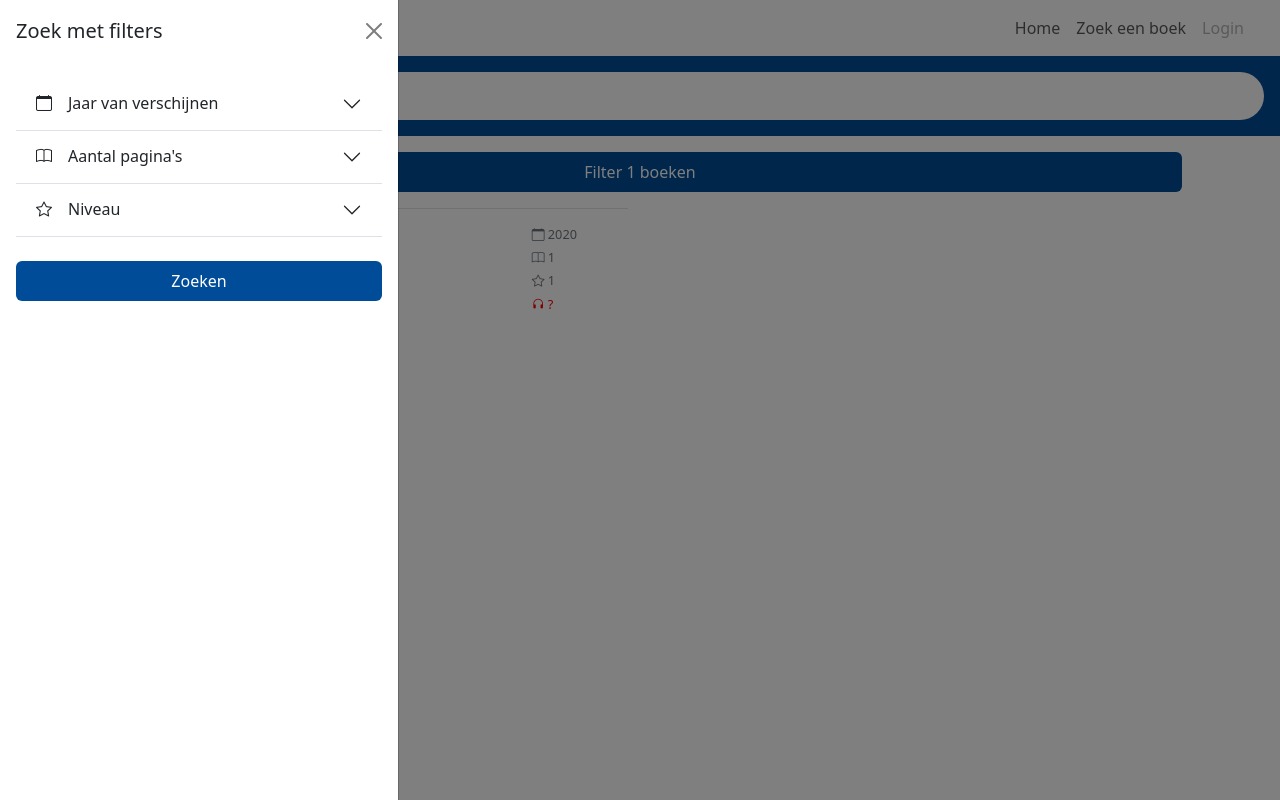
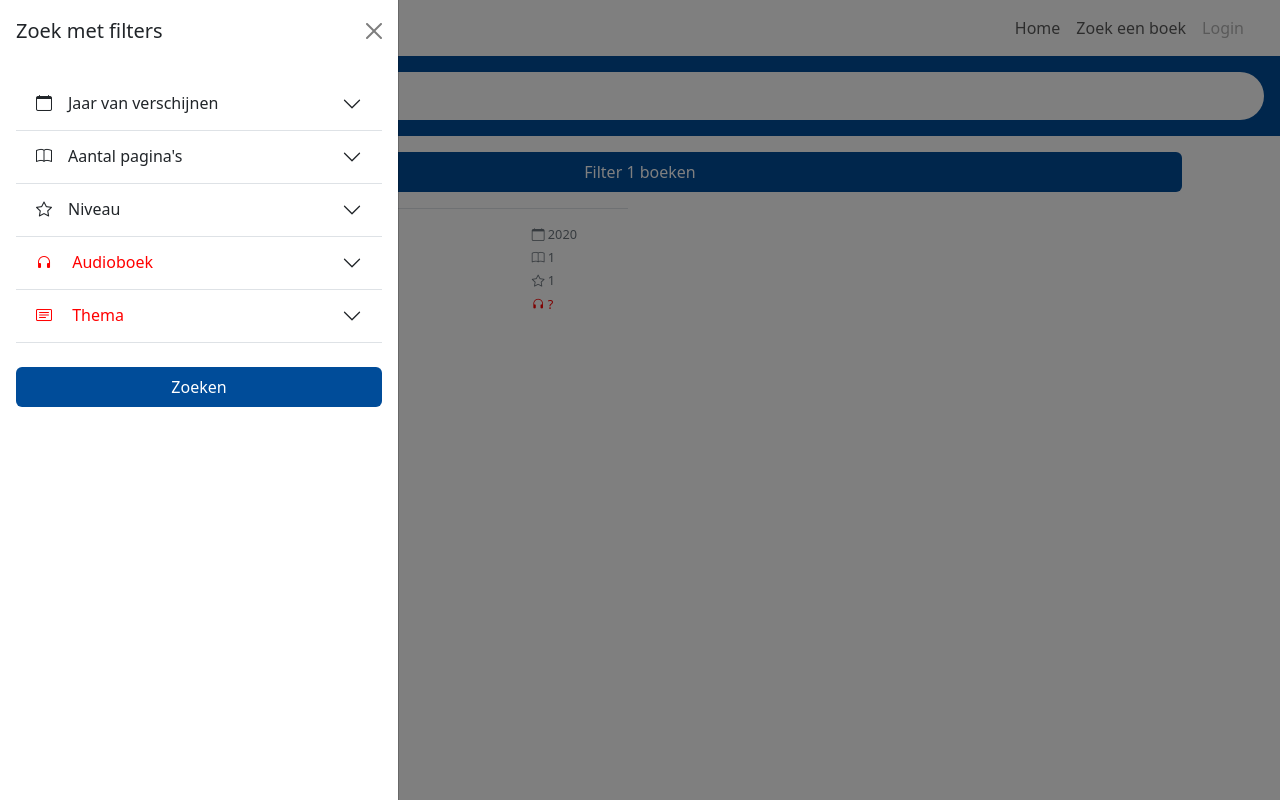
Before and after one commit to tijnh/litlist, a PHP site: page /litlist/browse in a window 1280 px wide, after a click that opens the changed part. Run offline with PHP 8.4, Linux system fonts and the light colour scheme; tables that the repository leaves empty hold one stand-in row (values such as "Sample post"); grey boxes marked "Sample" are stand-in pictures.

Commit message:
Add theme and audiobook filtesr (not working yet)

```diff
--- a/app/controllers/Browse.php
+++ b/app/controllers/Browse.php
@@ -11,6 +11,7 @@ class Browse
   {
     // $data['username'] = empty($_SESSION['USER']) ? 'User' : $_SESSION['USER']->email;
     $bookModel = new BookModel;
+    $themeModel = new ThemeModel;
 
     if ($_SERVER["REQUEST_METHOD"] === "POST")
     {
@@ -35,14 +36,16 @@ class Browse
 
     $data["pageTitle"] = "Zoeken";
     $data["books"] = $this->cleanBookData($books);
-    $data["filterMenu"] = $this->getFilterMenu($bookModel);
+    $data["filterMenu"] = $this->getFilterMenu($bookModel, $themeModel);
 
 
     $this->view('browse', $data);
   }
 
-  private function getFilterMenu($bookModel) {
-    $filterMenu["readingLevels"] = $bookModel->findDistinct("reading_level", "ASC");
+  private function getFilterMenu($bookModel, $themeModel) {
+    $filterMenu["readingLevels"] = $bookModel->findDistinct("reading_level");
+    $filterMenu["audiobookSources"] = $bookModel->findDistinct("audiobook");
+    $filterMenu["themes"] = $themeModel->findDistinct("theme");
     return $filterMenu;
   }
 
--- a/app/core/Model.php
+++ b/app/core/Model.php
@@ -52,7 +52,7 @@ trait Model
 		return false;
 	}
 
-	public function findDistinct($column, $orderType)
+	public function findDistinct($column, $orderType = "ASC")
 	{
 		$query = "SELECT DISTINCT $column FROM $this->table ORDER BY $column $orderType LIMIT $this->limit OFFSET $this->offset";
 		$results = $this->query($query);
--- a/app/views/browse.view.php
+++ b/app/views/browse.view.php
@@ -23,11 +23,11 @@
         <!-- Year filter -->
         <div class="accordion-item border-0">
           <h2 class="accordion-header border-bottom">
-            <button class="accordion-button bg-transparent collapsed" type="button" data-bs-toggle="collapse" data-bs-target="#panelsStayOpen-collapseOne" aria-expanded="false" aria-controls="panelsStayOpen-collapseOne">
+            <button class="accordion-button bg-transparent collapsed" type="button" data-bs-toggle="collapse" data-bs-target="#year-filter-accordion" aria-expanded="false" aria-controls="year-filter-accordion">
               <i class="bi bi-calendar filter-icon"></i> Jaar van verschijnen
             </button>
           </h2>
-          <div id="panelsStayOpen-collapseOne" class="accordion-collapse collapse">
+          <div id="year-filter-accordion" class="accordion-collapse collapse">
             <div class="accordion-body">
 
               <div class="row g-1">
@@ -48,11 +48,11 @@
         <!-- Pages filter -->
         <div class="accordion-item border-0">
           <h2 class="accordion-header border-bottom">
-            <button class="accordion-button bg-transparent collapsed" type="button" data-bs-toggle="collapse" data-bs-target="#panelsStayOpen-collapseTwo" aria-expanded="false" aria-controls="panelsStayOpen-collapseTwo">
+            <button class="accordion-button bg-transparent collapsed" type="button" data-bs-toggle="collapse" data-bs-target="#pages-filter-accordion" aria-expanded="false" aria-controls="pages-filter-accordion">
               <i class="bi bi-book filter-icon"></i> Aantal pagina's
             </button>
           </h2>
-          <div id="panelsStayOpen-collapseTwo" class="accordion-collapse collapse">
+          <div id="pages-filter-accordion" class="accordion-collapse collapse">
             <div class="accordion-body">
 
               <div class="row g-1">
@@ -74,11 +74,11 @@
           <!-- Reading Level filter -->
           <div class="accordion-item border-0">
             <h2 class="accordion-header border-bottom">
-              <button class="accordion-button bg-transparent collapsed" type="button" data-bs-toggle="collapse" data-bs-target="#panelsStayOpen-collapseThree" aria-expanded="false" aria-controls="panelsStayOpen-collapseThree">
+              <button class="accordion-button bg-transparent collapsed" type="button" data-bs-toggle="collapse" data-bs-target="#reading-level-filter-accordion" aria-expanded="false" aria-controls="reading-level-filter-accordion">
                 <i class="bi bi-star filter-icon"></i> Niveau
               </button>
             </h2>
-            <div id="panelsStayOpen-collapseThree" class="accordion-collapse collapse">
+            <div id="reading-level-filter-accordion" class="accordion-collapse collapse">
               <div class="accordion-body">
 
                 <!-- Checkboxes -->
@@ -94,26 +94,48 @@
           </div>
         <?php endif ?>
 
-        <?php if (!empty($filterMenu["audiobook"])) : ?>
+        <?php if (!empty($filterMenu["audiobookSources"])) : ?>
           <!-- Audiobook filter -->
           <div class="accordion-item border-0">
             <h2 class="accordion-header border-bottom">
-              <button class="accordion-button bg-transparent collapsed" type="button" data-bs-toggle="collapse" data-bs-target="#panelsStayOpen-collapseFour" aria-expanded="false" aria-controls="panelsStayOpen-collapseThree">
+              <button class="accordion-button bg-transparent collapsed" type="button" data-bs-toggle="collapse" data-bs-target="#audiobook-filter-accordion" aria-expanded="false" aria-controls="audiobook-filter-accordion">
                 <span style="color:red"><i class="bi bi-headphones filter-icon"></i> Audioboek</span>
               </button>
             </h2>
-            <div id="panelsStayOpen-collapseFour" class="accordion-collapse collapse">
+            <div id="audiobook-filter-accordion" class="accordion-collapse collapse">
               <div class="accordion-body">
 
                 <!-- Checkboxes -->
-                <div class="form-check">
-                  <input type="checkbox" name="audiobook[]" id="checkboxAudiobookYes" class="form-check-input audiobook-checkbox" value="yes" disabled>
-                  <label class="form-check-label" for="checkboxAudiobookYes">Ja</label>
-                </div>
-                <div class="form-check">
-                  <input type="checkbox" name="audiobook[]" id="checkboxAudiobookNo" class="form-check-input audiobook-checkbox" value="no" disabled>
-                  <label class="form-check-label" for="checkboxAudiobookNo">Nee</label>
-                </div>
+                <?php foreach ($filterMenu["audiobookSources"] as $source) : ?>
+                  <div class="form-check">
+                    <input type="checkbox" name="audiobookSources[]" id="checkboxAudiobook<?= esc($source) ?>" class="form-check-input audiobook-checkbox" value="<?= esc($source) ?>" <?php if (isset($userFilters["audiobookSources"]) and in_array($source, $userFilters["audiobookSources"])) : ?> checked <?php endif ?>>
+                    <label class="form-check-label" for="checkboxAudiobook<?= esc($source) ?>"><?= esc($source) ?></label>
+                  </div>
+                <?php endforeach ?>
+
+              </div>
+            </div>
+          </div>
+        <?php endif ?>
+
+        <?php if (!empty($filterMenu["themes"])) : ?>
+          <!-- Audiobook filter -->
+          <div class="accordion-item border-0">
+            <h2 class="accordion-header border-bottom">
+              <button class="accordion-button bg-transparent collapsed" type="button" data-bs-toggle="collapse" data-bs-target="#themes-filter-accordion" aria-expanded="false" aria-controls="themes-filter-accordion">
+                <span style="color:red"><i class="bi bi-card-text filter-icon"></i> Thema</span>
+              </button>
+            </h2>
+            <div id="themes-filter-accordion" class="accordion-collapse collapse">
+              <div class="accordion-body">
+
+                <!-- Checkboxes -->
+                <?php foreach ($filterMenu["themes"] as $theme) : ?>
+                  <div class="form-check">
+                    <input type="checkbox" name="themes[]" id="checkboxTheme<?= esc($theme) ?>" class="form-check-input theme-checkbox" value="<?= esc($theme) ?>" <?php if (isset($userFilters["themes"]) and in_array($theme, $userFilters["themes"])) : ?> checked <?php endif ?>>
+                    <label class="form-check-label" for="checkboxTheme<?= esc($theme) ?>"><?= esc($theme) ?></label>
+                  </div>
+                <?php endforeach ?>
 
               </div>
             </div>
```
Also changed, not shown: app/views/browse/booklist.view.php (line endings or trailing spaces).
